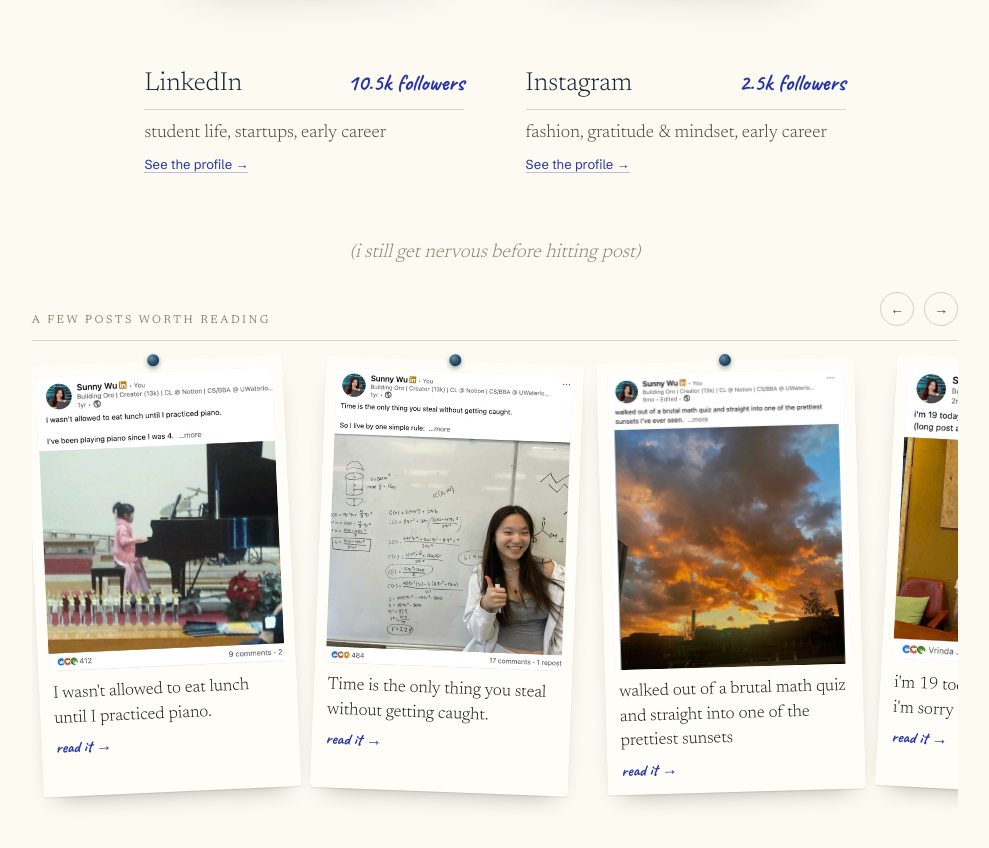
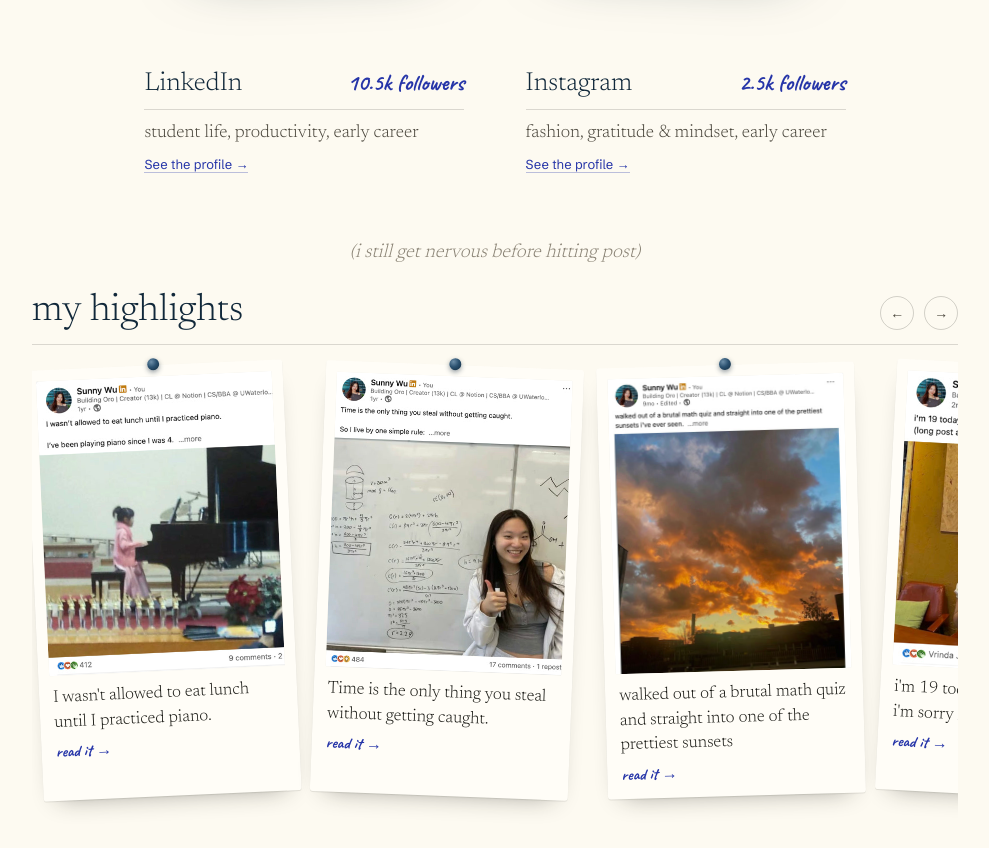
Before and after one commit to sxnnywu/portfolio, a Next.js app in the folder frontend/: page /content in a window 1280 px wide. Shown: the part 1320-2168 px from the top of the page, without its empty margins (145-1134 px from the left). Built offline with nearby package versions, Linux system fonts and the light colour scheme.

Commit message:
Fix Content page copy and two crossed reel links
The rail heading uses the site's serif section title instead of a
letterspaced uppercase label. The two Instagram reels pointed at each
other's posts; the screenshots confirm each hook belongs to its own
image, so only the hrefs swap.

```diff
--- a/frontend/components/PostCarousel.tsx
+++ b/frontend/components/PostCarousel.tsx
@@ -2,7 +2,7 @@
 
 import { useRef } from "react";
 import { externalLinkProps } from "@/lib/links";
-import { color, font } from "@/lib/tokens";
+import { color, font, type } from "@/lib/tokens";
 import { contentPosts } from "@/lib/data";
 
 const CARD_WIDTH = 258;
@@ -23,17 +23,7 @@ export default function PostCarousel() {
   return (
     <>
       <div data-rail-head>
-        <span
-          style={{
-            fontFamily: font.serif,
-            fontSize: 11.5,
-            letterSpacing: ".22em",
-            textTransform: "uppercase",
-            color: "#8a8375",
-          }}
-        >
-          a few posts worth reading
-        </span>
+        <span style={type.sectionTitle}>my highlights</span>
         <div style={{ display: "flex", gap: 10 }}>
           <button type="button" data-rail-arrow aria-label="Previous posts" onClick={() => scrollBy(-1)}>
             &larr;
--- a/frontend/lib/data.ts
+++ b/frontend/lib/data.ts
@@ -433,7 +433,7 @@ export const contentPhones: ContentPhone[] = [
   {
     platform: "LinkedIn",
     count: "10.5k followers",
-    topics: "student life, startups, early career",
+    topics: "student life, productivity, early career",
     video: "/assets/content/linkedin-scroll.mp4",
     poster: "/assets/content/linkedin-poster.jpg",
     rotate: -2,
@@ -538,7 +538,7 @@ export const contentPosts: ContentPost[] = [
   {
     hook: "i get bored of everything",
     image: "ig-bored",
-    href: "https://www.instagram.com/reel/Dclhs01BGYg/",
+    href: "https://www.instagram.com/reel/DaIrDj5glqv/",
     cta: "watch it",
     objectPosition: "center top",
     rotate: 1.6,
@@ -546,7 +546,7 @@ export const contentPosts: ContentPost[] = [
   {
     hook: "maxxing my stats at 19",
     image: "ig-maxxing",
-    href: "https://www.instagram.com/reel/DaIrDj5glqv/",
+    href: "https://www.instagram.com/reel/Dclhs01BGYg/",
     cta: "watch it",
     objectPosition: "center top",
     rotate: -2.8,
```
